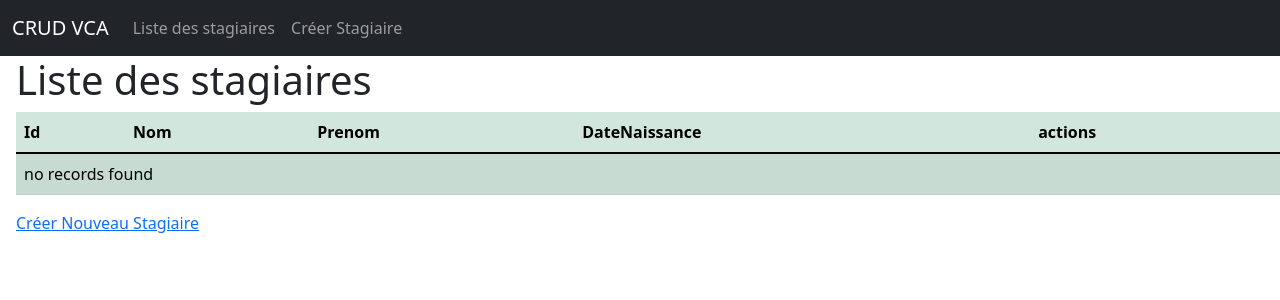
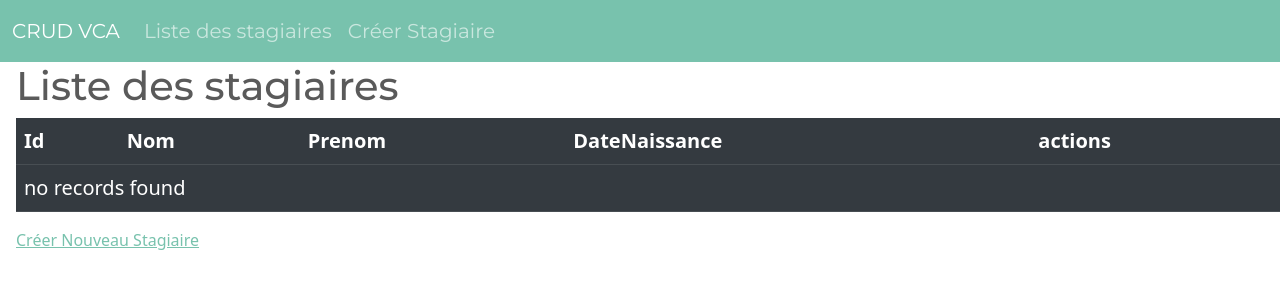
Before and after one commit to Tylyfox/CRUD_Stagiaire, a Symfony app: template templates/stagiaires/index.html.twig in a window 1280 px wide. Shown: the top 300 px of the page. Run offline with Twig, Linux system fonts and the light colour scheme; the template is opened without the code that fills it, so the values that code supplies are empty; some libraries are stand-ins or nearby versions.

Commit message:
mise en forme

```diff
--- a/templates/base.html.twig
+++ b/templates/base.html.twig
@@ -5,7 +5,7 @@
         <title>{% block title %}Welcome!{% endblock %}</title>
         {# Run `composer require symfony/webpack-encore-bundle`
            and uncomment the following Encore helpers to start using Symfony UX #}
-           <link href="https://cdn.jsdelivr.net/npm/bootstrap@5.1.3/dist/css/bootstrap.min.css" rel="stylesheet" integrity="sha384-1BmE4kWBq78iYhFldvKuhfTAU6auU8tT94WrHftjDbrCEXSU1oBoqyl2QvZ6jIW3" crossorigin="anonymous">
+           <link href="https://bootswatch.com/5/minty/bootstrap.min.css" rel="stylesheet">
         {% block stylesheets %}
             {#{{ encore_entry_link_tags('app') }}#}
         {% endblock %}
@@ -15,7 +15,7 @@
         {% endblock %}
     </head>
     <body>
-    <nav class="navbar navbar-expand-lg navbar-dark bg-dark">
+    <nav class="navbar navbar-expand-lg navbar-dark bg-primary fs-5">
   <div class="container-fluid">
     <a class="navbar-brand" href="{{path ('app_stagiaires_index')}}">CRUD VCA</a>
     <button class="navbar-toggler" type="button" data-bs-toggle="collapse" data-bs-target="#navbarNav" aria-controls="navbarNav" aria-expanded="false" aria-label="Toggle navigation">
--- a/templates/stagiaires/_form.html.twig
+++ b/templates/stagiaires/_form.html.twig
@@ -1,4 +1,4 @@
 {{ form_start(form) }}
     {{ form_widget(form) }}
-    <button class="btn btn-success">{{ button_label|default('Sauvegarder') }}</button>
+    <button class="btn btn-info">{{ button_label|default('Sauvegarder') }}</button>
 {{ form_end(form) }}
--- a/templates/stagiaires/index.html.twig
+++ b/templates/stagiaires/index.html.twig
@@ -5,7 +5,7 @@
 {% block body %}
     <h1>Liste des stagiaires</h1>
 
-    <table class="table table-success table-striped">
+    <table class="table table-dark fs-5">
         <thead>
             <tr>
                 <th>Id</th>
```
Also changed, not shown: src/Repository/StagiairesRepository.php (+4 -4 lines).
